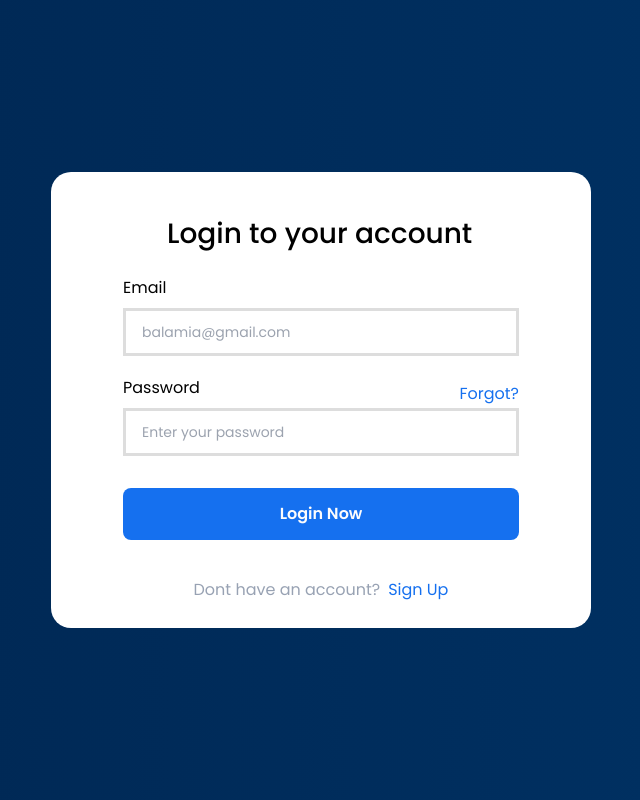
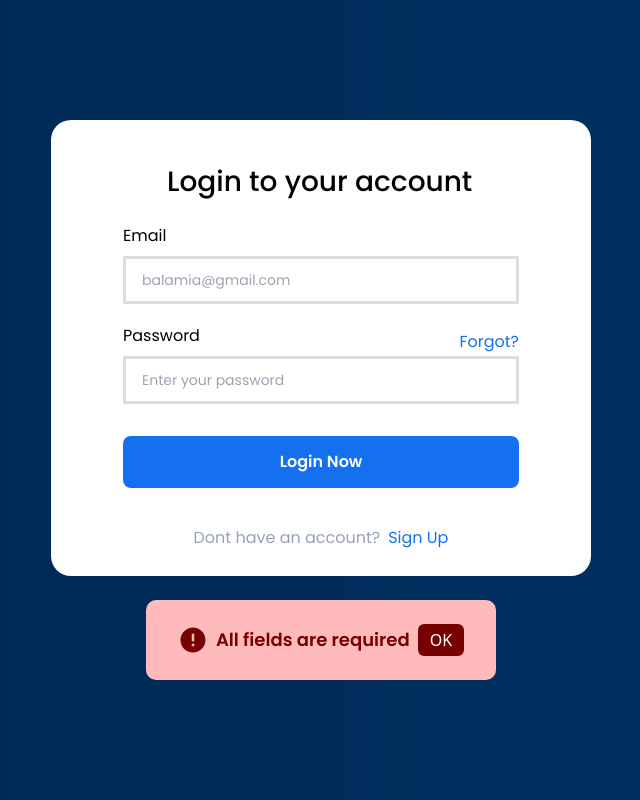
Before and after one commit to AlfazUlIslam/login-form, a React (Vite) app: page / in a window 1280 px wide. Both pictures are taken after a click on the button "Login Now". Shown: the whole page, without its empty margins (319-959 px from the left). Built offline with nearby package versions, Linux system fonts and the light colour scheme; the HTML template or start-up script is replaced by a standard one.

Commit message:
form validation added

```diff
--- a/src/LoginForm/LoginForm.jsx
+++ b/src/LoginForm/LoginForm.jsx
@@ -1,5 +1,6 @@
 import { useState } from "react"
-import background from "../assets/background.png"
+import { MdError } from "react-icons/md";
+import { ImCheckboxChecked } from "react-icons/im";
 import "./LoginForm.css"
 
 const LoginForm = () => {
@@ -7,6 +8,9 @@ const LoginForm = () => {
         email: "",
         password: ""
     })
+    const [toggle, setToggle] = useState(false)
+    const [message, setMessage] = useState("")
+    const [messageTheme, setMessageTheme] = useState(false)
 
     const handleChange = (e) => {
         e.preventDefault()
@@ -19,21 +23,43 @@ const LoginForm = () => {
 
     const handleClick = (e) => {
         e.preventDefault()
-        console.log(formdata)
+
+        if (!(formdata.email && formdata.password)) {
+            setMessage("All fields are required")
+            setMessageTheme(false)
+            setToggle(true)
+        } else {
+            setMessage("Login successful")
+            setMessageTheme(true)
+            setToggle(true)
+            setFormdata({
+                email: "",
+                password: ""
+            })
+        }
     }
 
+    const handleToggle = (e) => {
+        e.preventDefault()
+        setToggle(false)
+    }
+
+    const handleInputClick = () => {
+        setToggle(false)
+    }
 
   return (
     // login form bg
-    <div className="w-[100vw] h-[100vh] bg-[#000]
-    bg-gradient-to-r from-darkMidnightBlue to-mediumMidnightBlue
-    flex justify-center items-center">
+    <div className="w-[100vw] h-[100vh] bg-gradient-to-r
+    from-darkMidnightBlue to-mediumMidnightBlue flex flex-col
+    justify-center items-center gap-6">
         {/* login form */}
         <div className="w-[540px] h-[456px] rounded-[20px]
         bg-[#FFF] px-[72px] py-[48px]">
             {/* heading */}
-            <h1 className="w-[308px] mx-auto mb-[32px] font-poppins font-medium
-            text-[28px] leading-[28px] text-[#000]">
+            <h1 className="w-[308px] mx-auto mb-[32px]
+            font-poppins font-medium text-[28px] leading-[28px]
+            text-[#000]">
                 Login to your account
             </h1>
             {/* form group email */}
@@ -46,6 +72,7 @@ const LoginForm = () => {
                     name="email"
                     value={formdata.email}
                     onChange={handleChange}
+                    onClick={handleInputClick}
                     type="text"
                     placeholder="balamia@gmail.com"
                     className="w-[396px] h-[48px]
@@ -74,6 +101,7 @@ const LoginForm = () => {
                     name="password"
                     value={formdata.password}
                     onChange={handleChange}
+                    onClick={handleInputClick}
                     type="text"
                     placeholder="Enter your password"
                     className="w-[396px] h-[48px] rounded-8px
@@ -106,6 +134,40 @@ const LoginForm = () => {
                 </a>
             </div>
         </div>
+        {/* error message container */}
+        <div className="w-[350px] h-[80px] rounded-[10px]
+        bg-[transparent]">
+            {toggle &&
+            // error message wrapper
+            <div className={`${messageTheme ? "bg-[#BFB]" : "bg-[#FBB]"}
+            ${messageTheme ? "text-[#070]" : "text-[#700]"}
+            w-[100%] h-[100%] rounded-[10px]
+            flex justify-center items-center gap-2`}
+            >
+                {/* error icon */}
+                <div className="text-3xl">
+                    {messageTheme ?
+                    <ImCheckboxChecked />
+                    :
+                    <MdError />
+                    }
+                </div>
+                {/* error message */}
+                <div className="font-poppins font-semibold
+                text-lg">
+                    {message}
+                </div>
+                {/* ok button */}
+                <button
+                    className={`${messageTheme ? "bg-[#070]" : "bg-[#700]"}
+                    px-3 py-1 rounded-md text-[white]`}
+                    onClick={handleToggle}
+                >
+                    OK
+                </button>
+            </div>
+            }
+        </div>
     </div>
   )
 }
```
